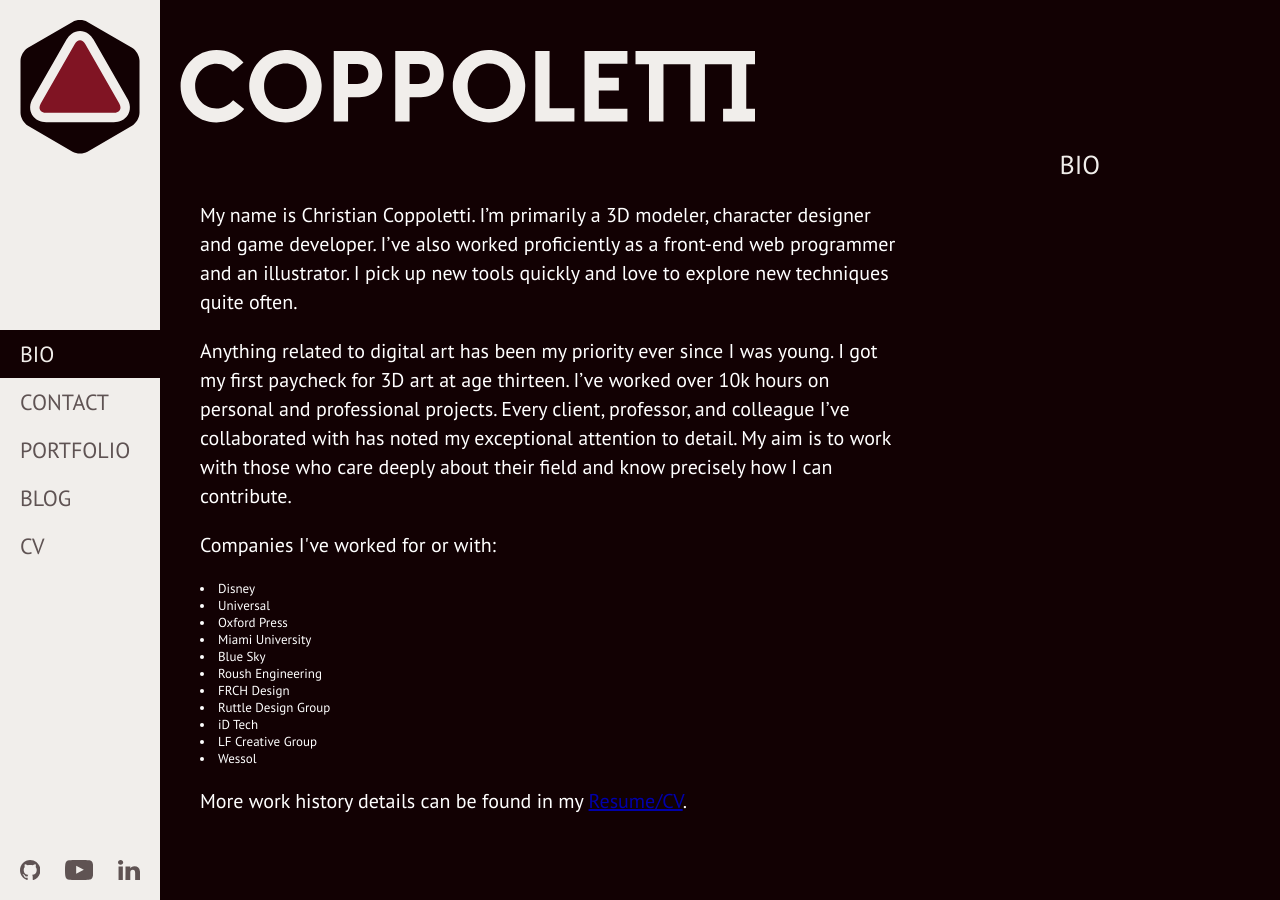
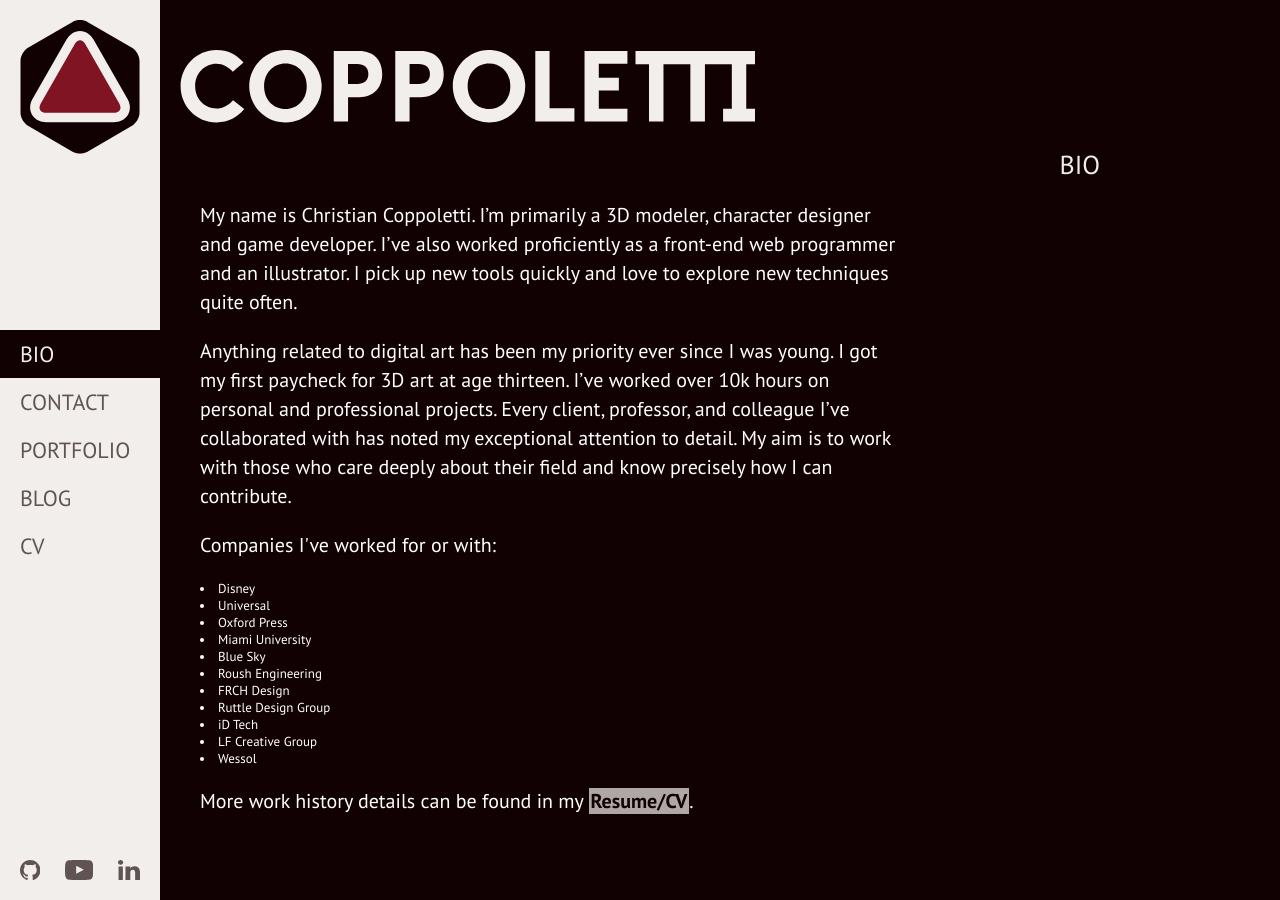
Before and after one commit to fusobotic/fusobotic, a Jekyll site: the page built from bio.html, in a window 1280 px wide. Built offline with Jekyll 4.4.1, drawn with Linux system fonts in a browser that asks for light colours.

Commit message:
Updated gulp

```diff
--- a/_scss/_custom.sass
+++ b/_scss/_custom.sass
@@ -330,7 +330,7 @@
     flex-grow: 2
     max-width: 700px
 
-    a
+  a
     text-decoration: none
     background-color: rgba($offwhite, .7)
     color: $redblack
--- a/css/main.css
+++ b/css/main.css
@@ -2768,7 +2768,7 @@
   .fullview p img {
     display: block;
     max-width: 100%;
-    height: auto;
+    max-height: 90vh;
     margin: 20px auto; }
   .fullview h3 {
     font-size: 60px;
@@ -2856,6 +2856,15 @@
     -ms-flex-positive: 2;
         flex-grow: 2;
     max-width: 700px; }
+  #bio a {
+    text-decoration: none;
+    background-color: rgba(241, 238, 235, 0.7);
+    color: #120103;
+    font-weight: bold;
+    padding: 0 2px;
+    transition: all 0.15s ease-in-out; }
+    #bio a:hover {
+      background-color: #f1eeeb; }
 
 .Contact {
   max-width: 960px; }
```
Also changed, not shown: 1 other file.
